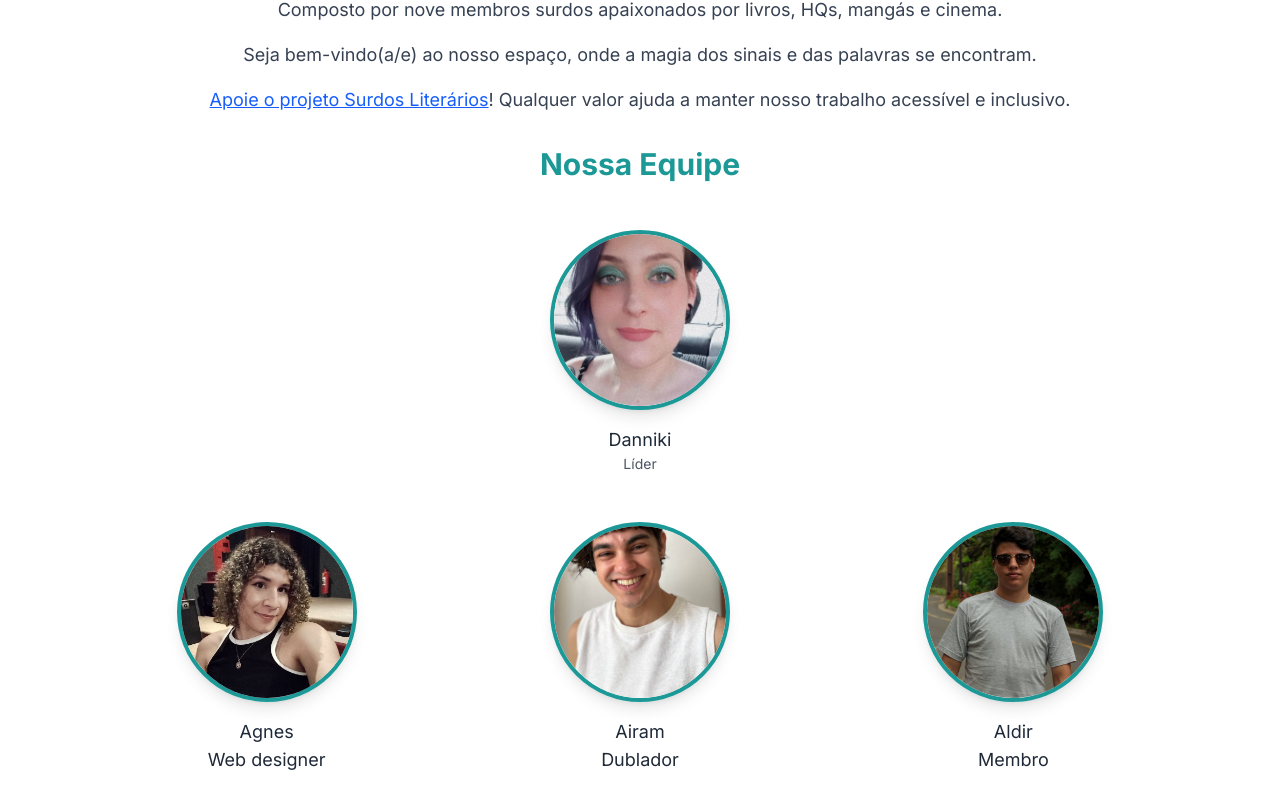
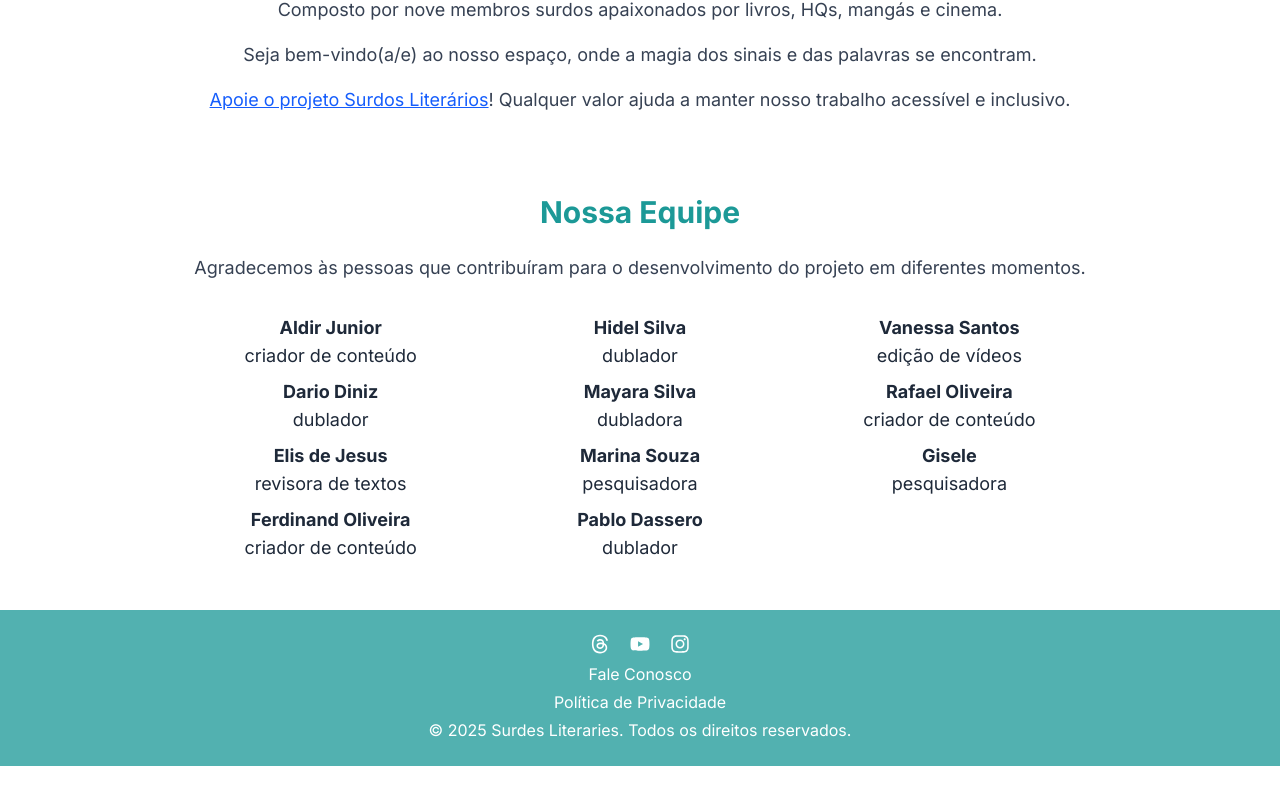
Before and after one commit to agnesmva/surdes-literaries, a React (Vite) app: page /home in a window 1280 px wide. Shown: the part 714-1518 px from the top of the page. After the commit the page ends 1480 px from the top, so only its background shows below. Built offline with nearby package versions, Linux system fonts and the light colour scheme.

Commit message:
feature: mudança no layout da seção de equipe

```diff
--- a/src/pages/home/Home.jsx
+++ b/src/pages/home/Home.jsx
@@ -97,8 +97,48 @@ function MainContent() {
           ! Qualquer valor ajuda a manter nosso trabalho acessível e inclusivo.
         </p>
       </section>
+<section className="px-4 mx-10 md:px-8 md:mx-auto md:max-w-5xl py-12">
+  <h2 className="text-3xl font-bold text-center text-[#1C9997] mb-6">
+    Nossa Equipe
+  </h2>
 
-      {/* Líder */}
+  <p className="text-center text-lg text-gray-700 mb-8">
+    Agradecemos às pessoas que contribuíram para o desenvolvimento do projeto
+    em diferentes momentos.
+  </p>
+
+  <div className=" grid grid-cols-1 sm:grid-cols-2 md:grid-cols-3
+  gap-8
+  justify-items-center
+  max-w-4xl
+  mx-auto
+">
+
+    <ul className="text-gray-800 text-base md:text-lg space-y-2 text-center">
+      <li><strong>Aldir Junior</strong><br />criador de conteúdo</li>
+      <li><strong>Dario Diniz</strong><br />dublador</li>
+      <li><strong>Elis de Jesus</strong><br />revisora de textos</li>
+      <li><strong>Ferdinand Oliveira</strong><br />criador de conteúdo</li>
+    </ul>
+
+    <ul className="text-gray-800 text-base md:text-lg space-y-2 text-center">
+      <li><strong>Hidel Silva</strong><br />dublador</li>
+      <li><strong>Mayara Silva</strong><br />dubladora</li>
+      <li><strong>Marina Souza</strong><br />pesquisadora</li>
+      <li><strong>Pablo Dassero</strong><br />dublador</li>
+    </ul>
+
+    <ul className="text-gray-800 text-base md:text-lg space-y-2 text-center">
+      <li><strong>Vanessa Santos</strong><br />edição de vídeos</li>
+      <li><strong>Rafael Oliveira</strong><br />criador de conteúdo</li>
+      <li><strong>Gisele</strong><br />pesquisadora</li>
+    </ul>
+
+  </div>
+</section>
+
+
+      {/*  Lider
       <section className="relative px-4 mx-10 md:px-8 md:mx-auto md:max-w-6xl">
         <h2 className="text-3xl font-bold text-center text-[#1C9997] mb-12">
           Nossa Equipe
@@ -120,9 +160,11 @@ function MainContent() {
           </div>
         </div>
       </section>
+       */}
 
-      {/* Membros */}
-      <section className="relative px-4 mx-10 md:px-8 md:mx-auto py-12 md:max-w-6xl">
+
+      {/*
+        <section className="relative px-4 mx-10 md:px-8 md:mx-auto py-12 md:max-w-6xl">
         <div className="grid grid-cols-2 sm:grid-cols-2 md:grid-cols-3 gap-8">
 
           <Membro img={Agnes} nome="Agnes" cargo="Web designer" />
@@ -146,6 +188,9 @@ function MainContent() {
         </div>
       </section>
 
+      */}
+
+
     </main>
   );
 }
```
